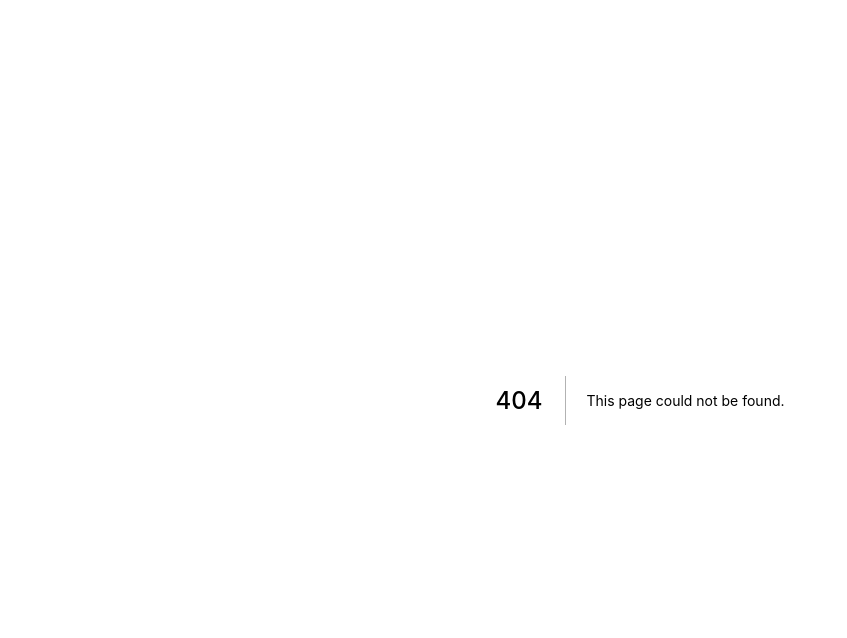
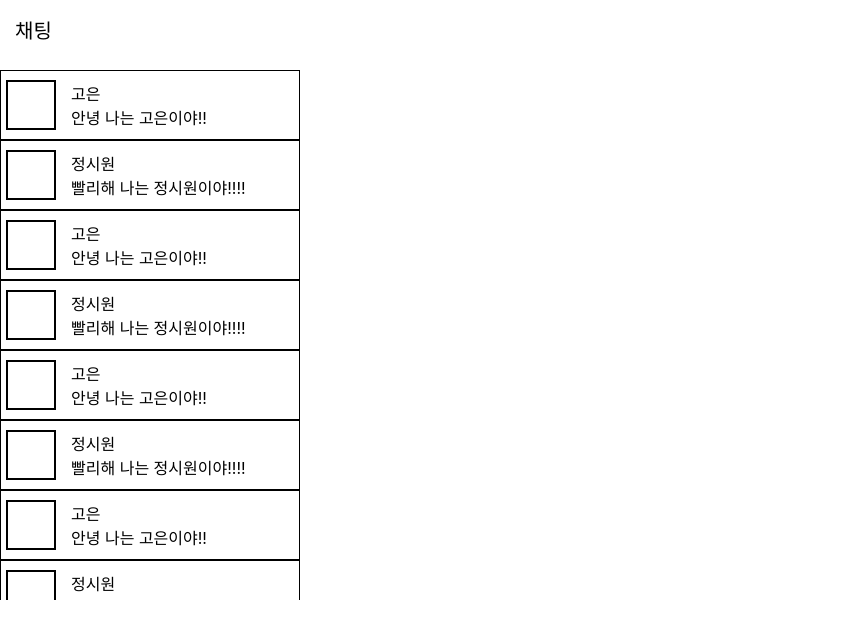
Before and after one commit to puba5/graduation-exhibition, a Next.js app: page /components/chatting in a window 1280 px wide. Before the commit this address had no page. Shown: the top 638 px of the page, without its empty margins (0-847 px from the left). Built offline with nearby package versions, Linux system fonts and the light colour scheme.

Commit message:
feat : chatting 컴포넌트 분리
chatting 내용에 관련된 컴포넌트를 분리

```diff
--- /dev/null
+++ b/pages/components/chatting.js
@@ -0,0 +1,94 @@
+import styled from "styled-components";
+
+const CHATTING_DATA = [
+  {
+    userName: "고은",
+    content: "안녕 나는 고은이야!!",
+  },
+  {
+    userName: "정시원",
+    content: "빨리해 나는 정시원이야!!!!",
+  },
+  {
+    userName: "고은",
+    content: "안녕 나는 고은이야!!",
+  },
+  {
+    userName: "정시원",
+    content: "빨리해 나는 정시원이야!!!!",
+  },
+  {
+    userName: "고은",
+    content: "안녕 나는 고은이야!!",
+  },
+  {
+    userName: "정시원",
+    content: "빨리해 나는 정시원이야!!!!",
+  },
+  {
+    userName: "고은",
+    content: "안녕 나는 고은이야!!",
+  },
+  {
+    userName: "정시원",
+    content: "빨리해 나는 정시원이야!!!!",
+  },
+  {
+    userName: "고은",
+    content: "안녕",
+  },
+];
+
+export default function Chatting() {
+  return (
+    <ContentWrapper>
+      <ContentHeader>채팅</ContentHeader>
+      <ChattingList>
+        {CHATTING_DATA.map((chatting) => (
+          <UserChat>
+            <UserImage></UserImage>
+            <ChattingContent>
+              <div>{chatting.userName}</div>
+              <div>{chatting.content}</div>
+            </ChattingContent>
+          </UserChat>
+        ))}
+      </ChattingList>
+    </ContentWrapper>
+  );
+}
+
+const ContentWrapper = styled.div`
+  height: 600px;
+  width: 300px;
+  background: white;
+`;
+
+const ContentHeader = styled.div`
+  width: 400px;
+  height: 70px;
+  padding: 15px;
+  font-size: 20px;
+`;
+
+const ChattingList = styled.div`
+  height: 530px;
+  overflow-y: scroll;
+`;
+
+const UserImage = styled.div`
+  height: 50px;
+  width: 50px;
+  border: solid 2px black;
+  margin-right: 15px;
+`;
+
+const UserChat = styled.div`
+  height: 70px;
+  padding: 5px;
+  border: solid black 1px;
+  display: flex;
+  align-items: center;
+`;
+
+const ChattingContent = styled.div``;
```
Also changed, not shown: pages/messenger.js (+3 -81 lines).
